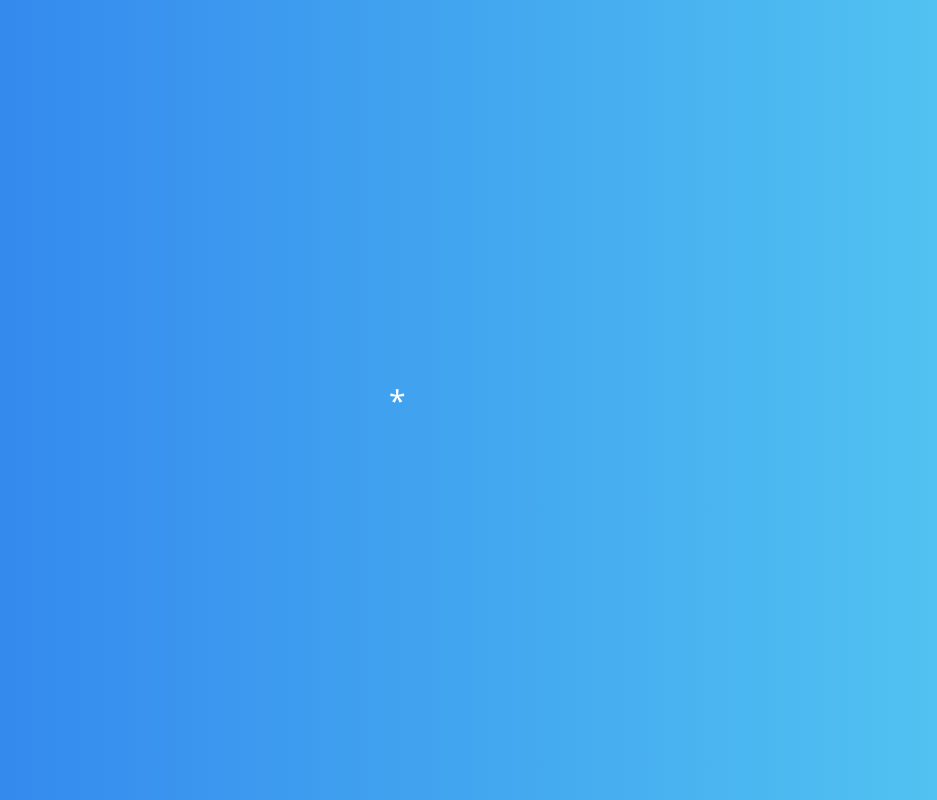
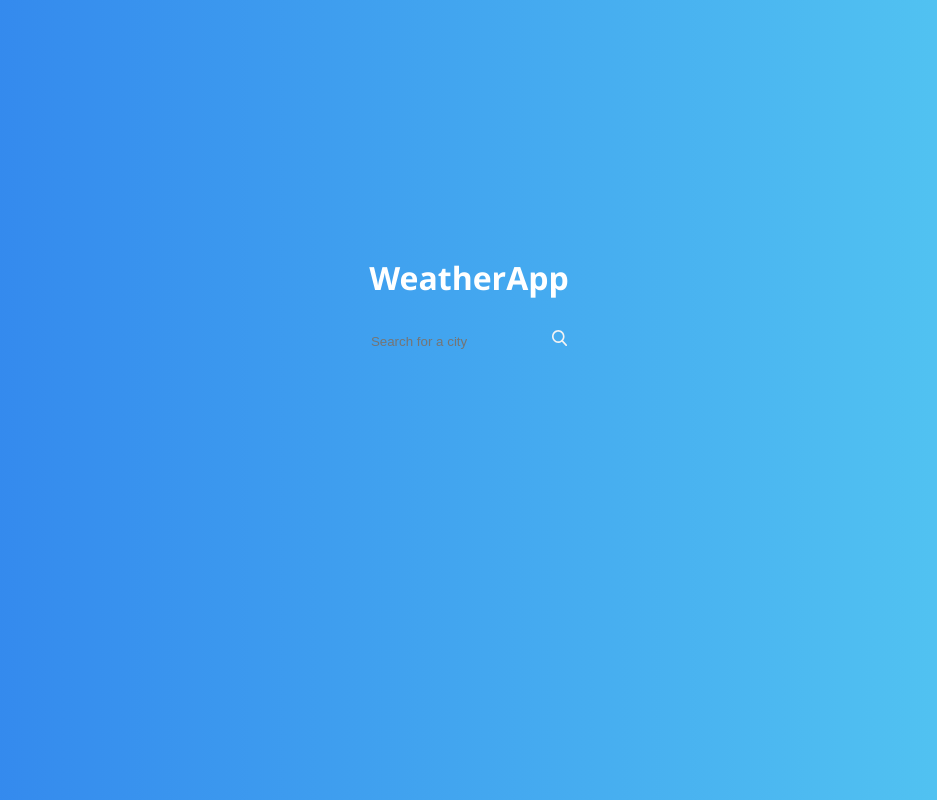
Before and after one commit to piotrxyz/WeatherApp, a website: page index.html in a window 1280 px wide. Shown: the whole page, without its empty margins (171-1108 px from the left). Drawn offline with Linux system fonts and the light colour scheme.

Commit message:
basic styles add, form add, class names edit, create assets, search form add

```diff
--- a/index.html
+++ b/index.html
@@ -11,17 +11,24 @@
 </head>
 
 <body>
-
+  <h1 class="title">WeatherApp</h1>
+  <section class="banner">
+    <div class="form__container">
+      <form>
+        <input type="text" placeholder="Search for a city" autofocus>
+        <button type="submit">
+          <img class="search" src="assets/lens.svg" alt="search button">
+        </button>
+      </form>
+    </div>
+  </section>
   <div class="location">
-    <h1 class="location__name"></h1>
-    <span class="location__icon">*</span>
+    <h2 class="location__name"></h2>
+    <h3 class="location__degree"></h3>
   </div>
-
   <div class="weather">
-    <h2 class="weather__degree"></h2>
     <div class="weather__description"></div>
   </div>
-
   <script src="./js/app.js"></script>
 </body>
 
--- a/js/app.js
+++ b/js/app.js
@@ -2,7 +2,7 @@ window.addEventListener('load', () => {
   let long;
   let lat;
   let weatherDescription = document.querySelector('.weather__description');
-  let weatherDegree = document.querySelector('.weather__degree');
+  let weatherDegree = document.querySelector('.location__degree');
   let locationName = document.querySelector('.location__name');
 
   if (navigator.geolocation) {
--- a/scss/style.scss
+++ b/scss/style.scss
@@ -13,16 +13,44 @@ body {
   display: flex;
   flex-direction: column;
   align-items: center;
-  justify-content: center;
   height: 100vh;
+}
+
+.title {
+  margin-top: 20%;
+}
+
+.banner {
+  margin-top: 30px;
+}
+
+button {
+  cursor: pointer;
+}
+
+input {
+  -webkit-appearance: none;
+}
+
+button,
+input {
+  border: none;
+  background: none;
+  outline: none;
+  color: inherit;
 }
 
 .location {
   display: flex;
+  margin-top: 20px;
 
-  &__icon {
+  &__name {
+    font-size: 20px;
+  }
+
+  &__degree {
+    font-size: 20px;
     margin-left: 20px;
-    font-size: 30px;
   }
 }
 
```
Also changed, not shown: assets/lens.svg (added), css/style.css.
